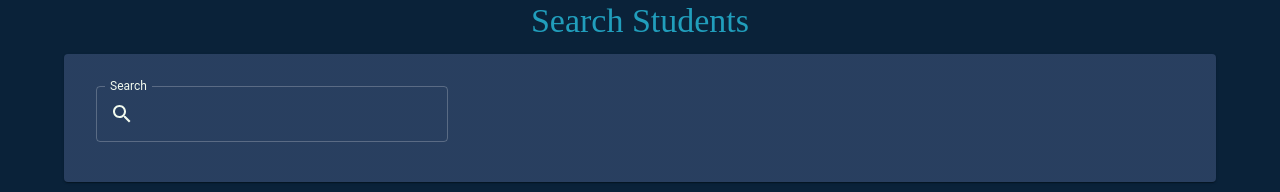
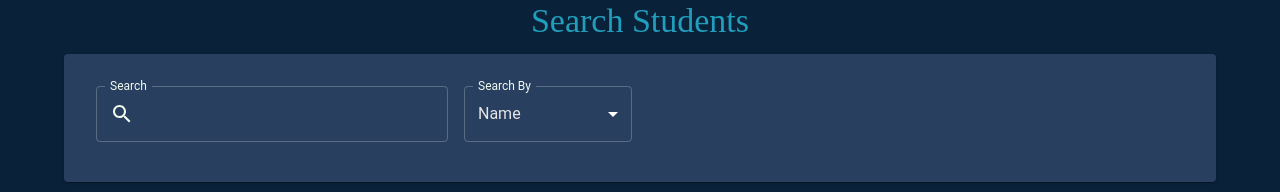
Before and after one commit to suman492/clcMngm1, a React (Create React App) app in the folder client/: page /search in a window 1280 px wide. Shown: the part 120-312 px from the top of the page. Built offline with nearby package versions, Linux system fonts and the light colour scheme; no server answers.

Commit message:
prod-deploy: added searchBy Dropdown

```diff
--- a/client/src/components/SearchStudents.js
+++ b/client/src/components/SearchStudents.js
@@ -54,10 +54,15 @@ const SearchStudents = () => {
         let result = [...students];
 
         if (filters.searchTerm) {
-            result = result.filter(book => {
-                const searchValue = book[filters.searchField]?.toString().toLowerCase();
+            result = result.filter(student => {
+                const searchValue = student[filters.searchField]?.toString().toLowerCase();
                 return searchValue?.includes(filters.searchTerm.toLowerCase());
             });
+        }
+
+        // Apply name filter
+        if (filters.name !== 'all') {
+            result = result.filter(student => student.name === filters.name);
         }
 
         setFilteredStudents(result);
@@ -95,6 +100,23 @@ const SearchStudents = () => {
                                }}
                             />
                         </Grid>
+
+                        {/*Search By Dropdown */}
+                        <Grid item sx={12} md={2}>
+                            <FormControl fullWidth>
+                                <InputLabel>Search By</InputLabel>
+                                <Select
+                                   value={filters.searchField}
+                                   label="Search By"
+                                   onChange={(e) => setFilters({ ...filters,searchField: e.target.value })}
+                                >
+                                    <MenuItem value="name">Name</MenuItem>
+                                    <MenuItem value="current_address">Address</MenuItem>
+                                    <MenuItem value="total_score">Score</MenuItem>
+                                    <MenuItem value="avg_cgpa">CGPA</MenuItem>
+                                </Select>
+                            </FormControl>
+                        </Grid>
                     </Grid>
                 </CardContent>
             </Card>
```
Also changed, not shown: 8 other files (tests, documents, lock files or other folders).
